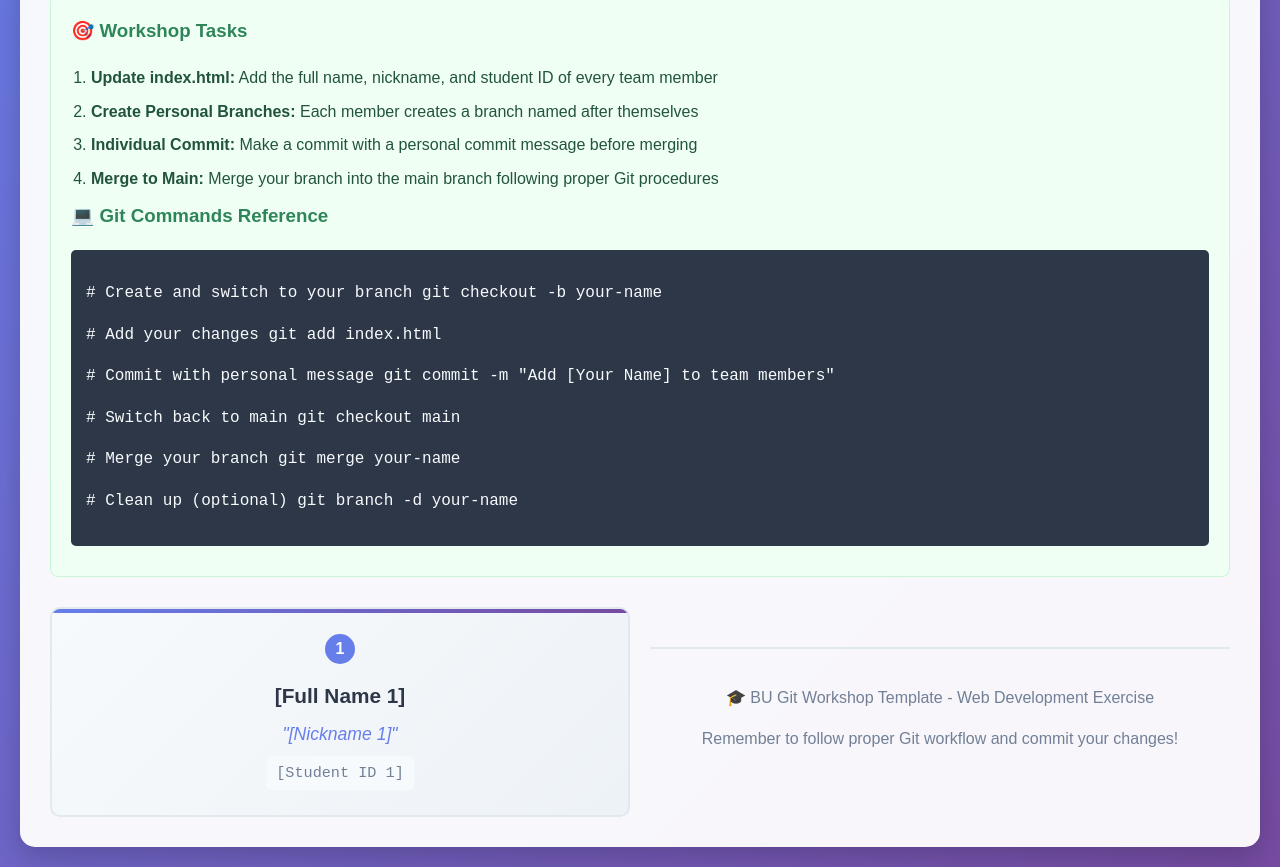
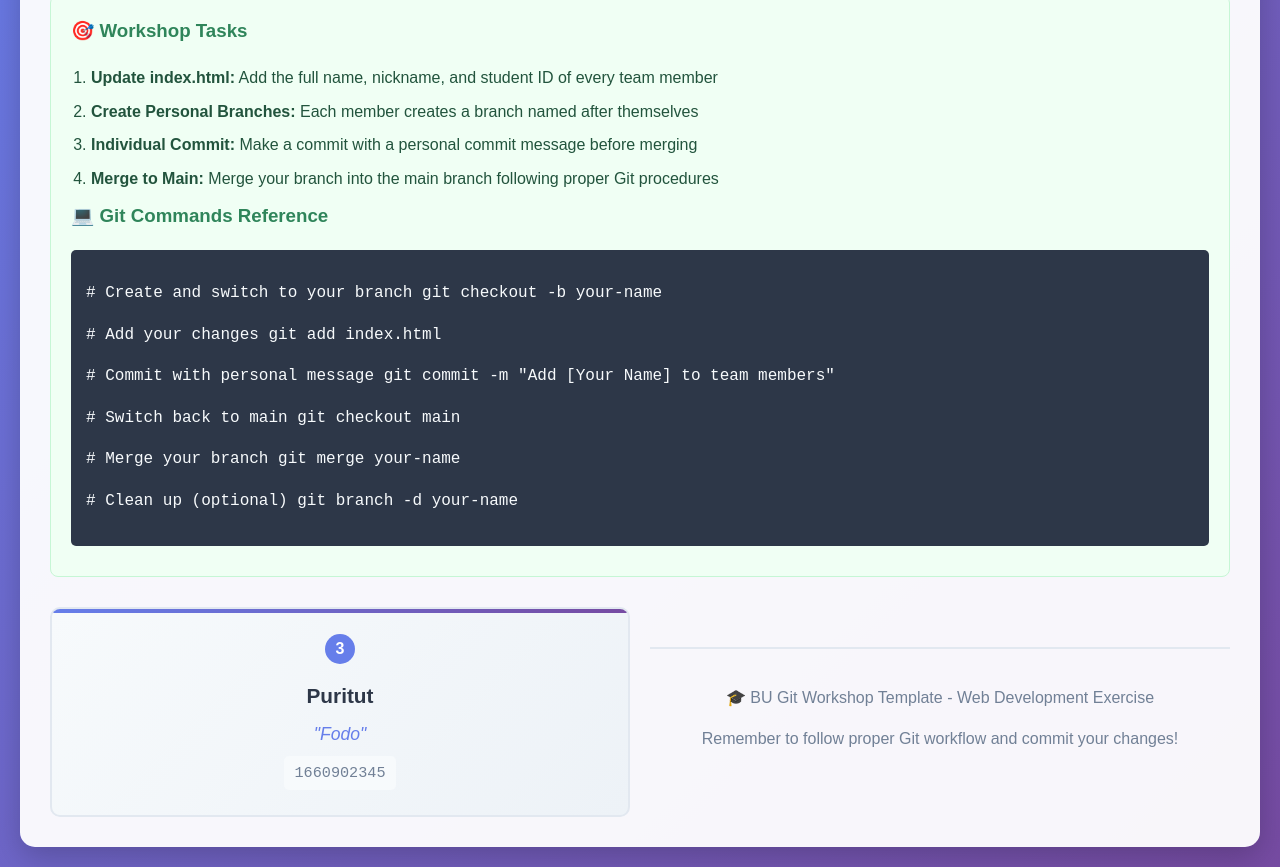
Before and after one commit to wizfodo/420, a plain HTML site: page index.html in a window 1280 px wide. Shown: the part 323-1190 px from the top of the page. Drawn offline with Linux system fonts and the light colour scheme.

Commit message:
fodo Test

```diff
--- a/index.html
+++ b/index.html
@@ -207,10 +207,10 @@
       <div class="team-grid">
         <!-- Member - Template -->
         <div class="member-card">
-          <div class="member-number">1</div>
-          <div class="full-name">[Full Name 1]</div>
-          <div class="nickname">"[Nickname 1]"</div>
-          <div class="student-id">[Student ID 1]</div>
+          <div class="member-number">3</div>
+          <div class="full-name">Puritut</div>
+          <div class="nickname">"Fodo"</div>
+          <div class="student-id">1660902345</div>
         </div>
 
       <div class="footer">
```
